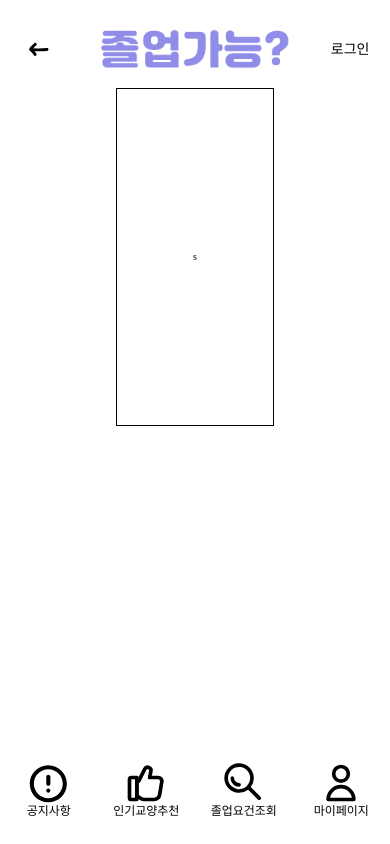
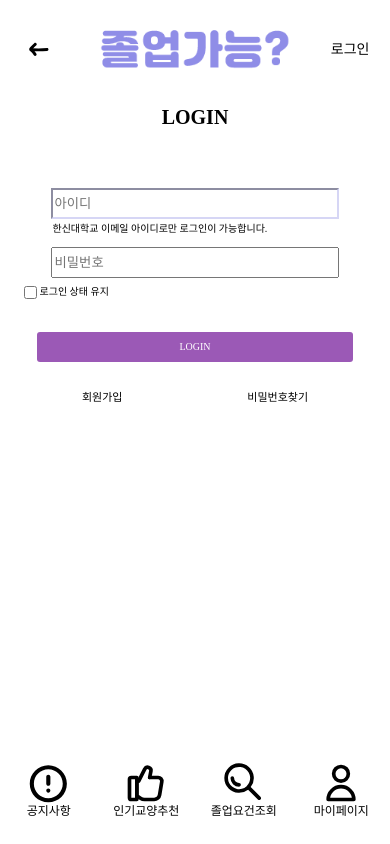
Before and after one commit to Graduate-Okay/Graduate-Okay-FE, a React (Create React App) app in the folder graduate-okay-fe/: page /login in a window 390 px wide. Built offline with nearby package versions, Linux system fonts and the light colour scheme; no server answers; a web font is replaced by a local one.

Commit message:
Design : 로그인 반응형 적용

```diff
--- a/graduate-okay-fe/src/pages/Login.tsx
+++ b/graduate-okay-fe/src/pages/Login.tsx
@@ -6,7 +6,19 @@ const Login: React.FC = () => {
   return (
     <ThemeProvider theme={theme}>
       <LoginSection>
-        <LoginDiv>s</LoginDiv>
+        <LoginDiv>LOGIN</LoginDiv>
+        <LoginInput placeholder="아이디" type="text" autoFocus />
+        <LoginSub>한신대학교 이메일 아이디로만 로그인이 가능합니다.</LoginSub>
+        <LoginInput placeholder="비밀번호" type="password" />
+        <LoginStatus>
+          <input type="checkbox" />
+          <p>로그인 상태 유지</p>
+        </LoginStatus>
+        <SubmitLogin onClick={() => alert("준비중입니다")}>LOGIN</SubmitLogin>
+        <Account>
+          <p>회원가입</p>
+          <p>비밀번호찾기</p>
+        </Account>
       </LoginSection>
     </ThemeProvider>
   );
@@ -17,17 +29,91 @@ export default Login;
 const LoginSection = styled.section`
   display: flex;
   flex-direction: column;
-  width: 100%;
-  height: 40vh;
-  justify-content: center;
-  align-items: center;
+  width: 90%;
+  height: 60vh;
+  margin: 5% auto;
 `;
 
 const LoginDiv = styled.div`
   display: flex;
-  width: 40%;
-  height: 100%;
+  width: 100%;
+  height: 8vh;
+  justify-content: center;
+  font-size: 2rem;
+  font-weight: bold;
+`;
+
+const LoginSub = styled.div`
+  display: flex;
+  width: 80%;
+  margin-top: 0.5rem;
+  justify-content: center;
+`;
+
+const LoginInput = styled.input`
+  display: flex;
+  width: 80%;
+  height: 3vh;
+  margin: 0 auto;
+  margin-top: 1.5vh;
+  &:focus {
+    outline: none;
+    border-color: #d6d6f5;
+  }
+
+  @media ${({ theme }) => theme.device.tablet} {
+    width: 50%;
+  }
+  @media ${({ theme }) => theme.device.laptop} {
+    width: 30%;
+  }
+`;
+
+const LoginStatus = styled.div`
+  display: flex;
+  align-items: center;
+  margin-top: 0.5rem;
+  @media ${({ theme }) => theme.device.tablet} {
+    width: 50%;
+    margin: 0 auto;
+  }
+  @media ${({ theme }) => theme.device.laptop} {
+    width: 30%;
+  }
+`;
+
+const SubmitLogin = styled.div`
+  display: flex;
+  width: 90%;
+  height: 3rem;
+  margin: 3rem auto;
+  border-radius: 3px;
+  color: white;
   justify-content: center;
   align-items: center;
-  border: 1px solid black;
+  background-color: #9b59b6;
+  &:hover {
+    background-color: #d6d6f5;
+  }
+
+  @media ${({ theme }) => theme.device.tablet} {
+    width: 50%;
+  }
+  @media ${({ theme }) => theme.device.laptop} {
+    width: 30%;
+  }
 `;
+
+const Account = styled.div`
+  display: flex;
+  width: 100%;
+  justify-content: space-around;
+  font-size: 1.1rem;
+  @media ${({ theme }) => theme.device.tablet} {
+    width: 50%;
+    margin: 0 auto;
+  }
+  @media ${({ theme }) => theme.device.laptop} {
+    width: 30%;
+  }
+`;
```
